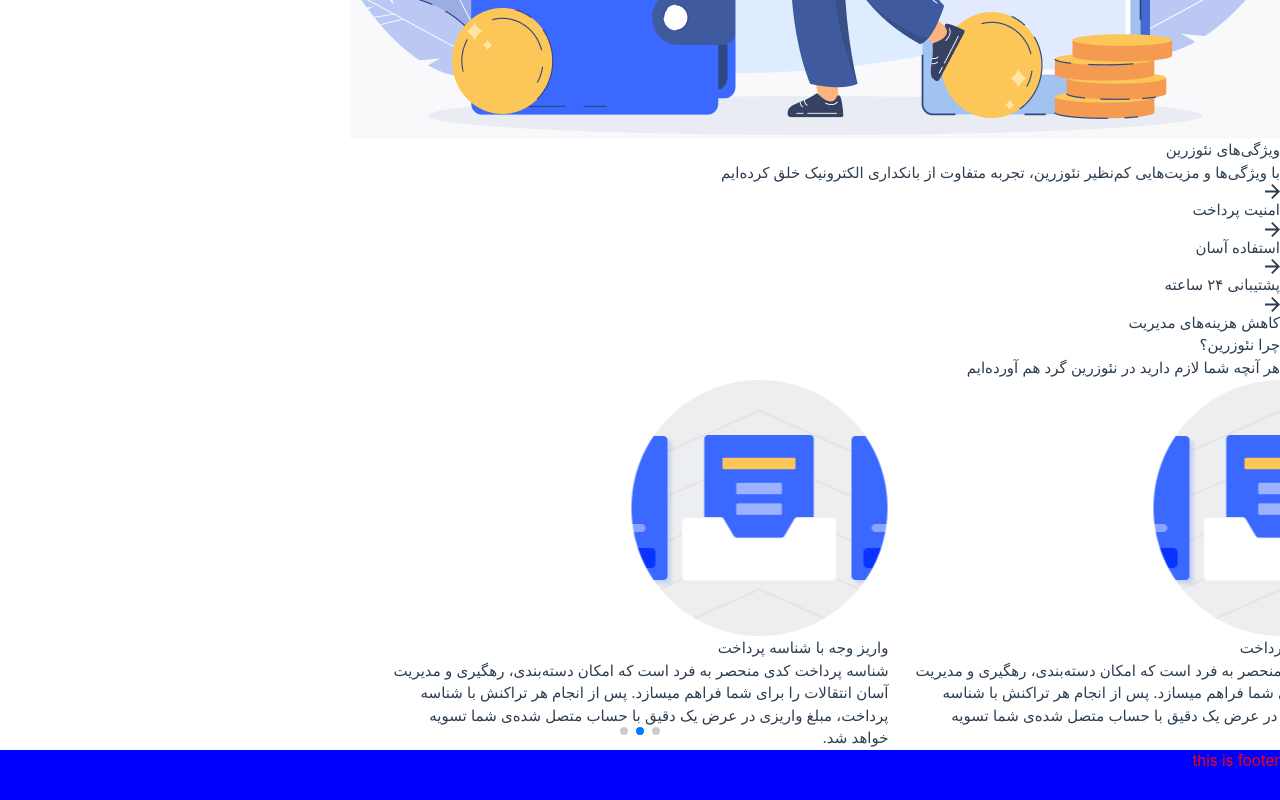
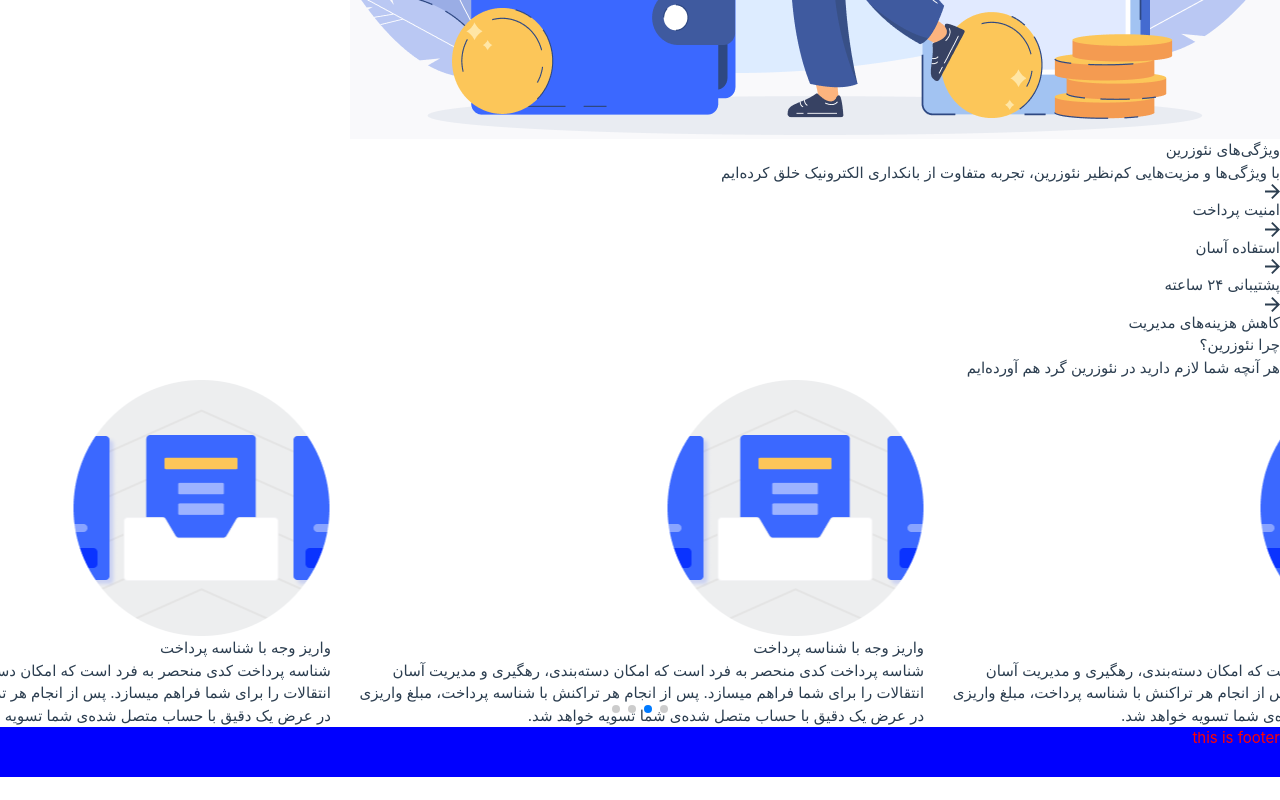
Before and after one commit to mostafakazemi/neozarin-vue, a Vue app: page / in a window 1280 px wide. Shown: the part 682-1482 px from the top of the page. After the commit the page ends 1459 px from the top, so only its background shows below. Built offline with nearby package versions, Linux system fonts and the light colour scheme.

Commit message:
Change props for swiper

```diff
--- a/src/components/WhyNeozarinSection/index.vue
+++ b/src/components/WhyNeozarinSection/index.vue
@@ -5,7 +5,7 @@
     <div class="py-10">
       <swiper
         dir="rtl"
-        :slides-per-view="2.5"
+        :slides-per-view="2.2"
         :space-between="25"
         pagination
         :modules="modules"
@@ -15,6 +15,9 @@
         }"
         centered-slides
       >
+        <swiper-slide>
+          <WhyNeozarinSectionItem />
+        </swiper-slide>
         <swiper-slide>
           <WhyNeozarinSectionItem />
         </swiper-slide>
```
